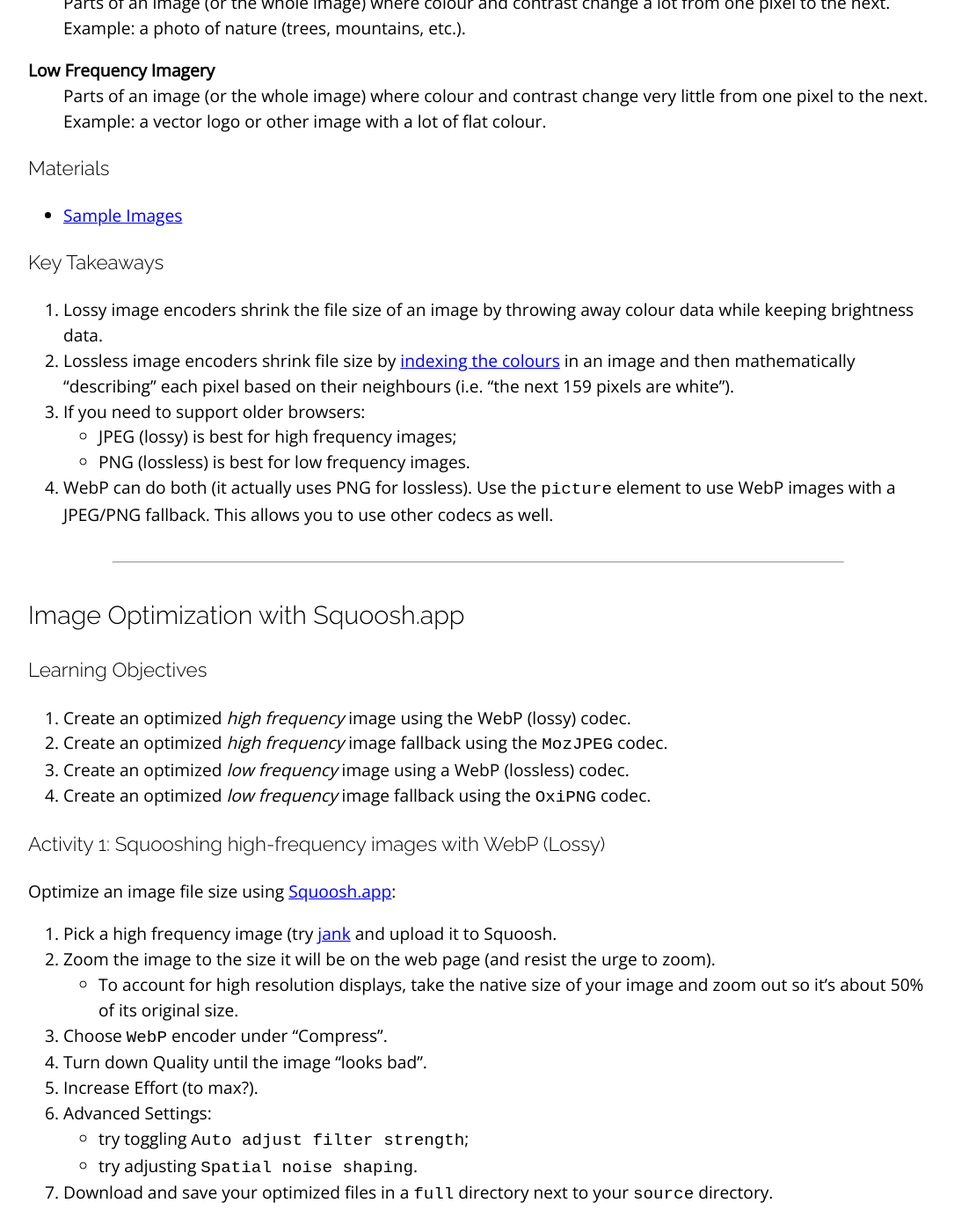
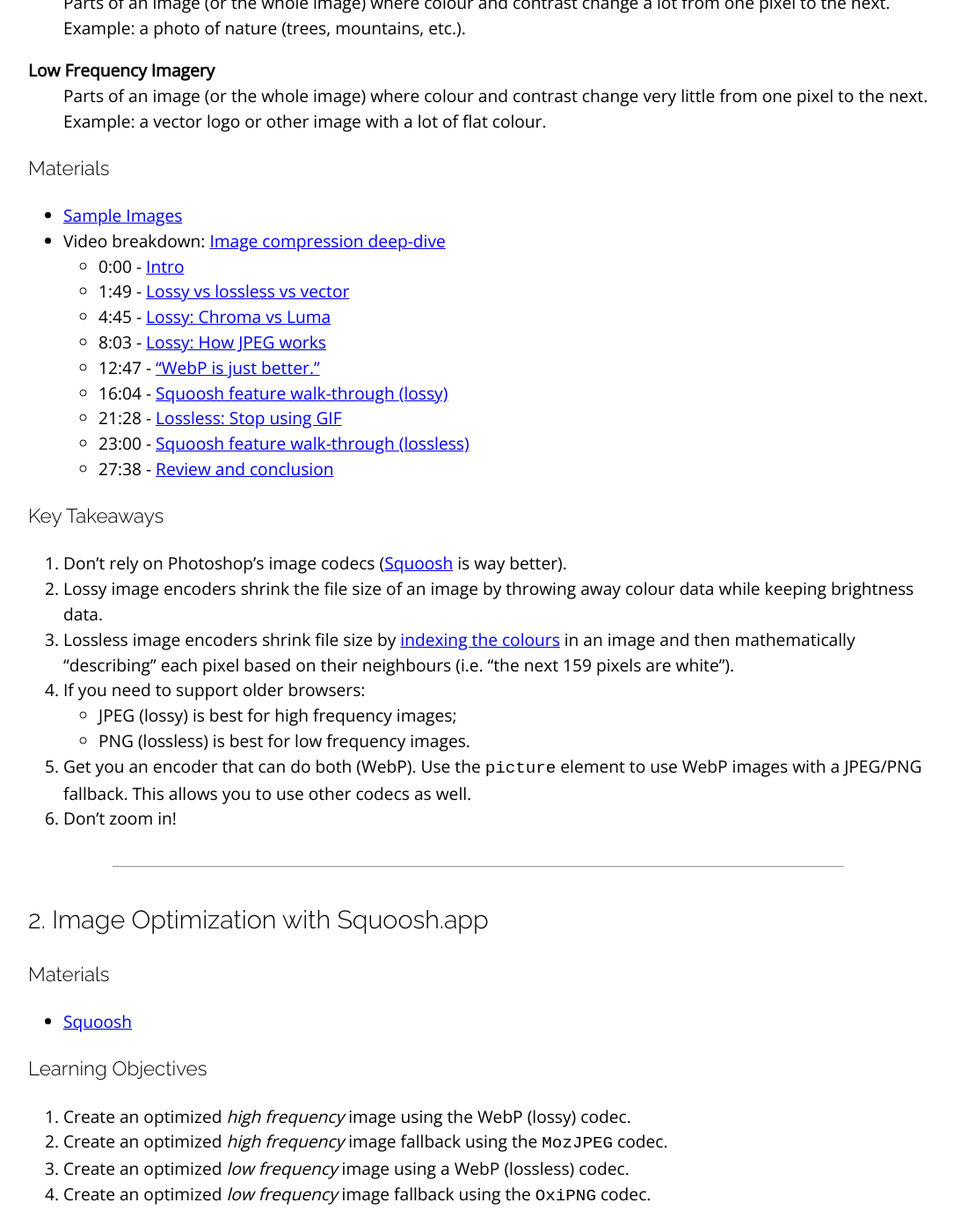
Before and after one commit to sait-wbdv/winter-2021, a Jekyll site: the page built from _posts/2021-02-04-raster-deep-dive.md, in a window 1280 px wide and 1400 px high, scrolled down 1820 px. Shown: the whole window at 88% size, without its empty margins (96-1181 px from the left). Built offline with Jekyll 4.4.1, drawn with Linux system fonts in a browser that asks for light colours; nearby versions of some CDN libraries; some of the changed text lies outside the part shown.

Commit message:
added breakdown

```diff
--- a/_posts/2021-02-04-raster-deep-dive.md
+++ b/_posts/2021-02-04-raster-deep-dive.md
@@ -18,13 +18,13 @@ categories: cpnt201
 
 ## Morning reflection
 ### Housekeeping
-1. `cpnt201-a2`
+1. Draft: [`cpnt201-a2`](https://sait-wbdv.github.io/assessments/cpnt201/assignment-1/)
 2. Lab time agendas
 3. New attendance process?
 
 ---
 
-## Image theory
+## 1. Image theory
 ### Learning Objectives
 1. Define image encoder.
 2. Distinguish between lossless, lossy compression.
@@ -50,18 +50,33 @@ Low Frequency Imagery
 
 ### Materials
 - [Sample Images](https://github.com/sait-wbdv/sample-code/tree/master/assets/images)
+- Video breakdown: [Image compression deep-dive](https://youtu.be/F1kYBnY6mwg)
+  - 0:00 - [Intro](https://youtu.be/F1kYBnY6mwg)
+  - 1:49 - [Lossy vs lossless vs vector](https://youtu.be/F1kYBnY6mwg?t=100)
+  - 4:45 - [Lossy: Chroma vs Luma](https://youtu.be/F1kYBnY6mwg?t=285)
+  - 8:03 - [Lossy: How JPEG works](https://youtu.be/F1kYBnY6mwg?t=483)
+  - 12:47 - ["WebP is just better."](https://youtu.be/F1kYBnY6mwg?t=767)
+  - 16:04 - [Squoosh feature walk-through (lossy)](https://youtu.be/F1kYBnY6mwg?t=964)
+  - 21:28 - [Lossless: Stop using GIF](https://youtu.be/F1kYBnY6mwg?t=1288)
+  - 23:00 - [Squoosh feature walk-through (lossless)](https://youtu.be/F1kYBnY6mwg?t=1380)
+  - 27:38 - [Review and conclusion](https://youtu.be/F1kYBnY6mwg?t=1658)
 
 ### Key Takeaways
+1. Don't rely on Photoshop's image codecs ([Squoosh](https://squoosh.app/) is way better).
 1. Lossy image encoders shrink the file size of an image by throwing away colour data while keeping brightness data.
 2. Lossless image encoders shrink file size by [indexing the colours](https://en.wikipedia.org/wiki/Indexed_color) in an image and then mathematically "describing" each pixel based on their neighbours (i.e. "the next 159 pixels are white").
 3. If you need to support older browsers:
   - JPEG (lossy) is best for high frequency images;
   - PNG (lossless) is best for low frequency images.
-4. WebP can do both (it actually uses PNG for lossless). Use the `picture` element to use WebP images with a JPEG/PNG fallback. This allows you to use other codecs as well.
+4. Get you an encoder that can do both (WebP). Use the `picture` element to use WebP images with a JPEG/PNG fallback. This allows you to use other codecs as well.
+5. Don't zoom in!
 
 ---
 
-## Image Optimization with Squoosh.app
+## 2. Image Optimization with Squoosh.app
+### Materials
+- [Squoosh](https://squoosh.app/)
+
 ### Learning Objectives
 1. Create an optimized _high frequency_ image using the WebP (lossy) codec.
 2. Create an optimized _high frequency_ image fallback using the `MozJPEG` codec.
```
Also changed, not shown: _posts/2021-02-03-image-editing.md (+1 -1 lines).
